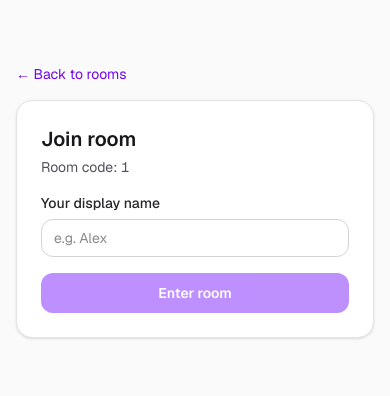
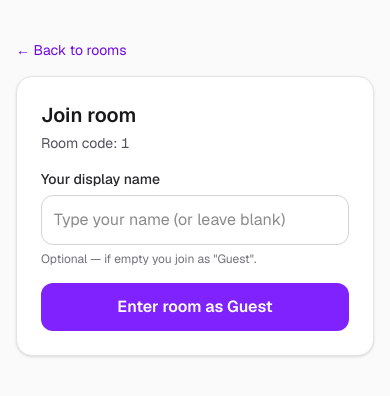
Before and after one commit to docedward/live-talk-radio, a Next.js app: page /room/1 in a window 390 px wide. Shown: the top 396 px of the page. Built offline with nearby package versions, Linux system fonts and the light colour scheme.

Commit message:
Fix grey Enter room on old phones
Do not require a typed name or boot flag to enable join; empty name
joins as Guest. Larger controls, onInput for older WebViews, session
id safe without localStorage.

```diff
--- a/src/components/RoomLobby.tsx
+++ b/src/components/RoomLobby.tsx
@@ -84,12 +84,19 @@ export function RoomLobby({ roomId }: Props) {
     setError(null);
     setJoining(true);
 
+    // Old phones sometimes leave this stuck; always clear after a hard timeout.
+    const stuckTimer = window.setTimeout(() => {
+      setJoining(false);
+    }, 20000);
+
     try {
-      const result = await joinRoom(roomId, name, hostToken);
+      const safeName = (name || "").trim() || "Guest";
+      const result = await joinRoom(roomId, safeName, hostToken);
       setSnapshot(result.snapshot);
     } catch (err) {
       setError(err instanceof Error ? err.message : "Could not join room");
     } finally {
+      window.clearTimeout(stuckTimer);
       setJoining(false);
     }
   }
@@ -126,8 +133,14 @@ export function RoomLobby({ roomId }: Props) {
 
   // Same join UI on server + first client paint (empty name until boot finishes)
   if (!snapshot) {
+    const nameReady = displayName.trim().length > 0;
+    // Only block while an in-flight join is running — never because of boot/name.
+    // Empty name → "Guest" (server already accepts that). Old phones often never
+    // filled the name field and saw a permanently grey button.
+    const canTapEnter = !joining;
+
     return (
-      <div className="mx-auto flex w-full max-w-md flex-col gap-4 px-4 py-16">
+      <div className="mx-auto flex w-full max-w-md flex-col gap-4 px-4 py-10">
         <Link
           href="/"
           className="text-sm text-violet-700 hover:underline dark:text-violet-300"
@@ -149,11 +162,19 @@ export function RoomLobby({ roomId }: Props) {
             <input
               value={displayName}
               onChange={(e) => setDisplayName(e.target.value)}
-              placeholder="e.g. Alex"
+              onInput={(e) =>
+                setDisplayName((e.target as HTMLInputElement).value)
+              }
+              placeholder="Type your name (or leave blank)"
               autoComplete="nickname"
-              className="rounded-xl border border-zinc-300 bg-white px-3 py-2 outline-none ring-violet-500 focus:ring-2 dark:border-zinc-700 dark:bg-zinc-900 dark:text-zinc-50"
+              autoCapitalize="words"
+              enterKeyHint="go"
+              className="min-h-12 rounded-xl border border-zinc-300 bg-white px-3 py-3 text-base outline-none ring-violet-500 focus:ring-2 dark:border-zinc-700 dark:bg-zinc-900 dark:text-zinc-50"
               maxLength={40}
             />
+            <span className="text-xs text-zinc-500 dark:text-zinc-400">
+              Optional — if empty you join as &quot;Guest&quot;.
+            </span>
           </label>
 
           {error && (
@@ -164,12 +185,24 @@ export function RoomLobby({ roomId }: Props) {
 
           <button
             type="button"
-            disabled={joining || !booted || !displayName.trim()}
-            onClick={() => join(displayName.trim())}
-            className="mt-4 w-full rounded-xl bg-violet-600 px-4 py-2.5 text-sm font-semibold text-white hover:bg-violet-500 disabled:opacity-50"
+            disabled={!canTapEnter}
+            onClick={() =>
+              void join(displayName.trim() || "Guest", hostCreds?.hostToken)
+            }
+            className="mt-4 min-h-12 w-full rounded-xl bg-violet-600 px-4 py-3 text-base font-semibold text-white hover:bg-violet-500 active:bg-violet-700 disabled:cursor-not-allowed disabled:opacity-50"
           >
-            {joining || (booted && hostCreds) ? "Joining…" : "Enter room"}
+            {joining
+              ? "Joining…"
+              : nameReady
+                ? "Enter room"
+                : "Enter room as Guest"}
           </button>
+
+          {joining && (
+            <p className="mt-2 text-center text-xs text-zinc-500">
+              Connecting… if this hangs, refresh the page and try again.
+            </p>
+          )}
         </div>
       </div>
     );
--- a/src/lib/api.ts
+++ b/src/lib/api.ts
@@ -15,15 +15,23 @@ const SESSION_KEY = "ltr-session-id";
 
 export function getSessionId(): string {
   if (typeof window === "undefined") return "server";
-  let id = localStorage.getItem(SESSION_KEY);
-  if (!id) {
-    id =
-      typeof crypto !== "undefined" && "randomUUID" in crypto
-        ? crypto.randomUUID()
-        : `s-${Date.now()}-${Math.random().toString(36).slice(2)}`;
-    localStorage.setItem(SESSION_KEY, id);
+
+  const makeId = () =>
+    typeof crypto !== "undefined" && "randomUUID" in crypto
+      ? crypto.randomUUID()
+      : `s-${Date.now()}-${Math.random().toString(36).slice(2)}`;
+
+  // Private / old browsers sometimes throw on localStorage
+  try {
+    let id = localStorage.getItem(SESSION_KEY);
+    if (!id) {
+      id = makeId();
+      localStorage.setItem(SESSION_KEY, id);
+    }
+    return id;
+  } catch {
+    return makeId();
   }
-  return id;
 }
 
 async function api<T>(path: string, init?: RequestInit): Promise<T> {
```
